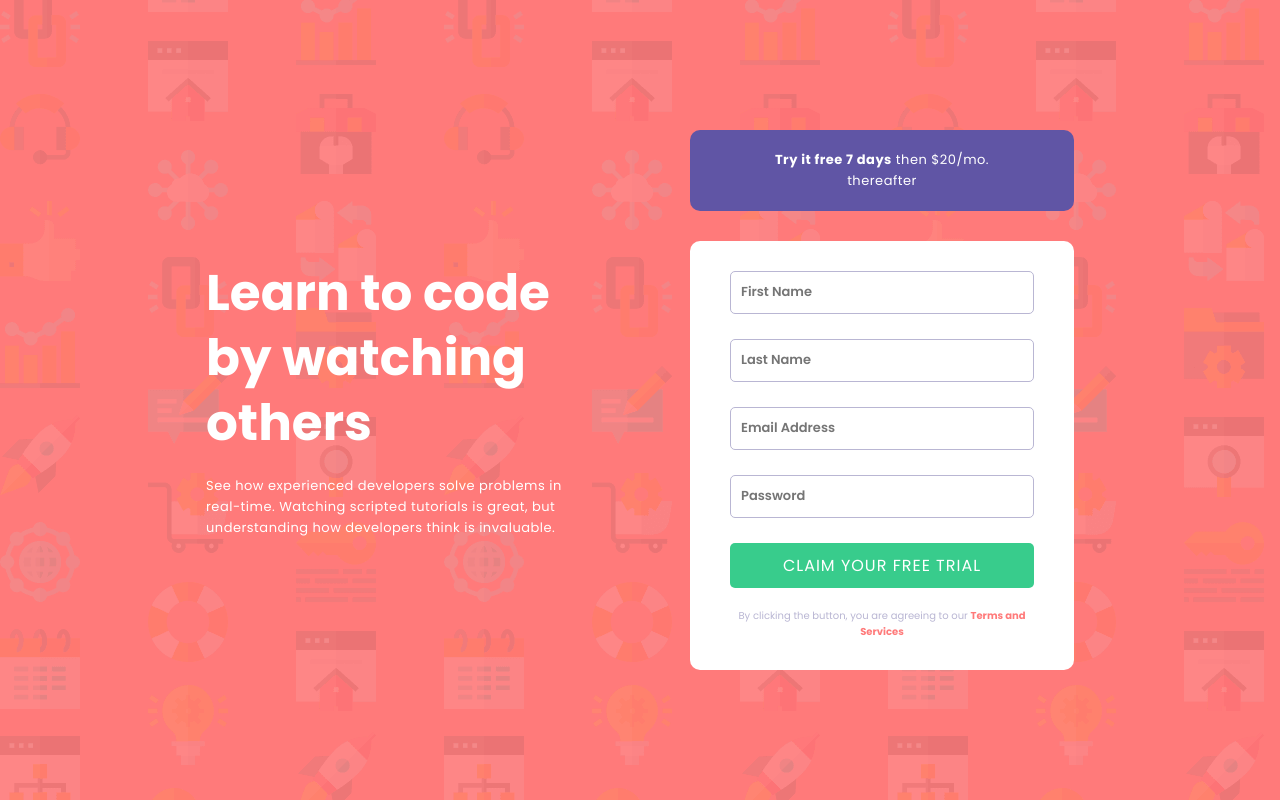
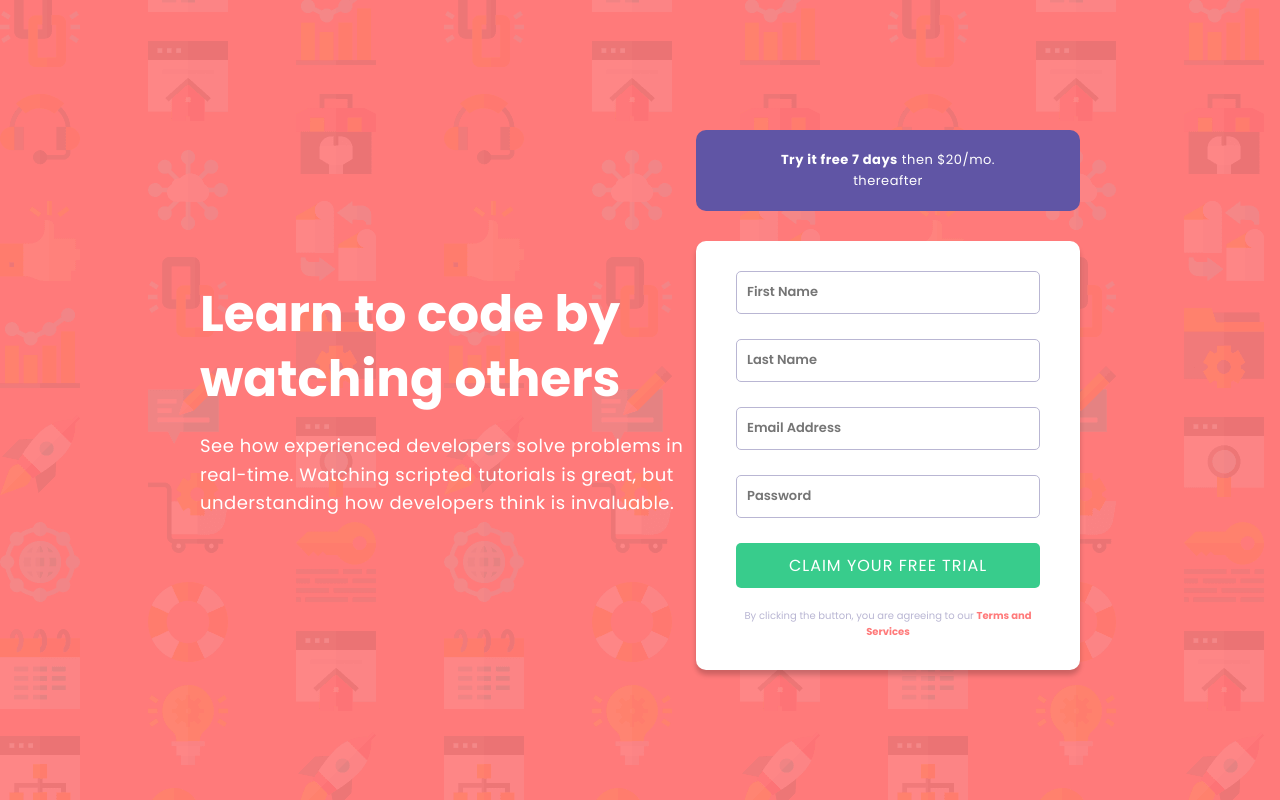
Before and after one commit to dzevad-cyber/frontendmentor-intro-section, a website built with Parcel: page src/index.html in a window 1280 px wide. Built offline with nearby package versions, Linux system fonts and the light colour scheme.

Commit message:
added shaddow bottom on form and fixed padding on desktop

```diff
--- a/src/sass/components/_signup.scss
+++ b/src/sass/components/_signup.scss
@@ -9,6 +9,7 @@
   border-radius: 10px;
   display: grid;
   row-gap: $signup-row-gap;
+  box-shadow: 0 5px 5px rgb(0 0 0 / 20%);
 
   &__form {
     display: grid;
--- a/src/sass/pages/_home.scss
+++ b/src/sass/pages/_home.scss
@@ -47,6 +47,8 @@
 
     @media (min-width: 62.5em) {
       text-align: start;
+      max-width: 500px;
+      justify-self: start;
     }
   }
 
@@ -59,8 +61,9 @@
     @media (min-width: 62.5em) {
       text-align: start;
       max-width: 100%;
-      font-size: tp.$fz-text-mobile;
       letter-spacing: 0.5px;
+      max-width: 615px;
+      justify-self: start;
     }
   }
 
@@ -68,9 +71,9 @@
     background-image: url('../images/bg-intro-desktop.png');
     max-width: 100vw;
 
-    grid-template-columns: 30vw 30vw;
+    grid-template-columns: 1fr 30vw;
     justify-content: center;
-    column-gap: 10rem;
     align-content: center;
+    padding: 0 20rem;
   }
 }
```
